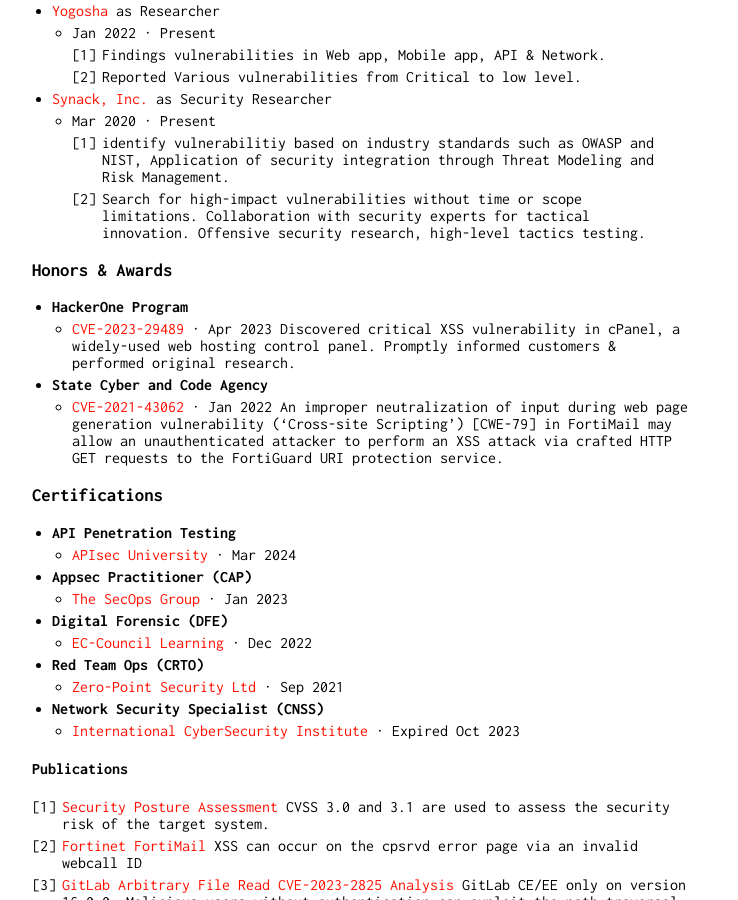
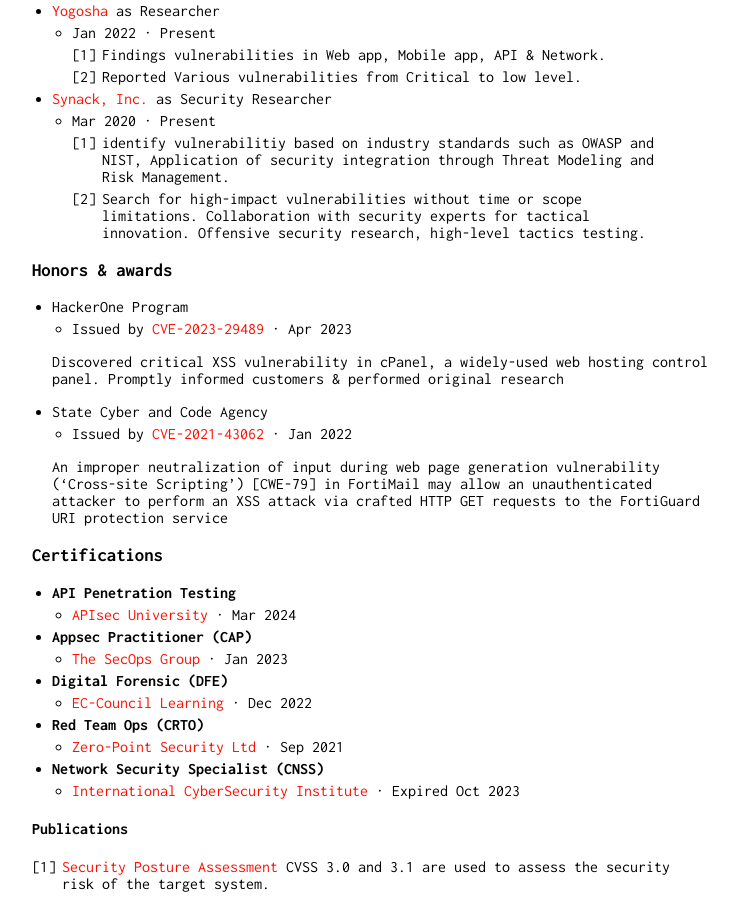
Before and after one commit to z0rs/me, a Jekyll site: the page built from index.md, in a window 1280 px wide and 900 px high, scrolled down 647 px. Shown: the whole window, without its empty margins (258-996 px from the left). Built offline with Jekyll 4.4.1, drawn with Linux system fonts in a browser that asks for light colours.

Commit message:
Update index.md

```diff
--- a/index.md
+++ b/index.md
@@ -28,15 +28,18 @@ Capture The Flag challenges and Security vulnerability Research, keeping me up-t
    1. identify vulnerabilitiy based on industry standards such as OWASP and NIST, Application of security integration through Threat Modeling and Risk Management.
    2. Search for high-impact vulnerabilities without time or scope limitations. Collaboration with security experts for tactical innovation. Offensive security research, high-level tactics testing.
 
-### Honors & Awards
+### Honors & awards
 
-- **HackerOne Program**
-  - [CVE-2023-29489](https://nvd.nist.gov/vuln/detail/CVE-2023-29489) · Apr 2023
-    Discovered critical XSS vulnerability in cPanel, a widely-used web hosting control panel. Promptly informed customers & performed original research.
+- HackerOne Program
+  - Issued by [CVE-2023-29489](https://nvd.nist.gov/vuln/detail/CVE-2023-29489) · Apr 2023
 
-- **State Cyber and Code Agency**
-  - [CVE-2021-43062](https://nvd.nist.gov/vuln/detail/CVE-2021-43062) · Jan 2022
-    An improper neutralization of input during web page generation vulnerability ('Cross-site Scripting') [CWE-79] in FortiMail may allow an unauthenticated attacker to perform an XSS attack via crafted HTTP GET requests to the FortiGuard URI protection service.
+  Discovered critical XSS vulnerability in cPanel, a widely-used web hosting
+control panel. Promptly informed customers & performed original research
+
+- State Cyber and Code Agency
+  - Issued by [CVE-2021-43062](https://nvd.nist.gov/vuln/detail/CVE-2021-43062) · Jan 2022
+
+  An improper neutralization of input during web page generation vulnerability ('Cross-site Scripting') [CWE-79] in FortiMail may allow an unauthenticated attacker to perform an XSS attack via crafted HTTP GET requests to the FortiGuard URI protection service
 
 ### Certifications
 
```
